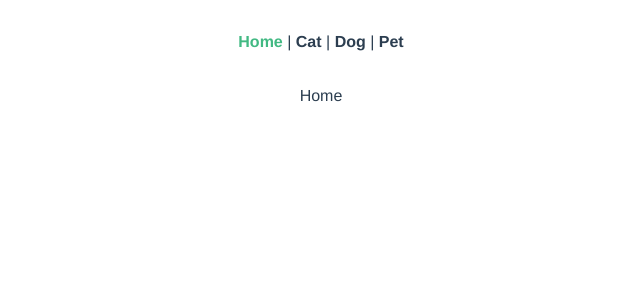
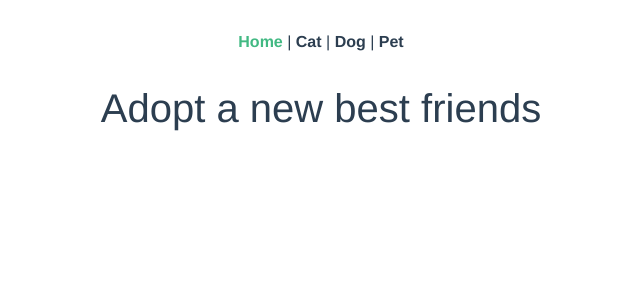
Before and after one commit to Mersock/vuex-vue-router-sample, a Vue app: page / in a window 1280 px wide. Shown: the top 300 px of the page, without its empty margins (319-959 px from the left). Built offline with nearby package versions, Linux system fonts and the light colour scheme.

Commit message:
add dogs page

```diff
--- a/src/App.vue
+++ b/src/App.vue
@@ -6,7 +6,9 @@
       <router-link to="/dogs">Dog</router-link> |
       <router-link to="/pets">Pet</router-link>
     </div>
-    <router-view />
+    <b-container>
+      <router-view />
+    </b-container>
   </div>
 </template>
 
--- a/src/views/Cats.vue
+++ b/src/views/Cats.vue
@@ -1,5 +1,6 @@
 <template>
   <div>
+    <h1>Cats for Adoption</h1>
     <b-table striped hover :items="cats"></b-table>
   </div>
 </template>
--- a/src/views/Dogs.vue
+++ b/src/views/Dogs.vue
@@ -1,3 +1,18 @@
 <template>
-  <div>Dog</div>
+  <div>
+    <h1>Dogs for Adoption</h1>
+    <b-table striped hover :items="dogs"></b-table>
+  </div>
 </template>
+
+<script>
+import dogs from '@/data/dogs'
+
+export default {
+  data () {
+    return {
+      dogs
+    }
+  }
+}
+</script>
--- a/src/views/Home.vue
+++ b/src/views/Home.vue
@@ -1,6 +1,6 @@
 <template>
   <div class="home">
-    Home
+    <h1>Adopt a new best friends</h1>
   </div>
 </template>
 
```
Also changed, not shown: src/data/cats.js (line endings or trailing spaces), src/data/dogs.js (indentation only).
